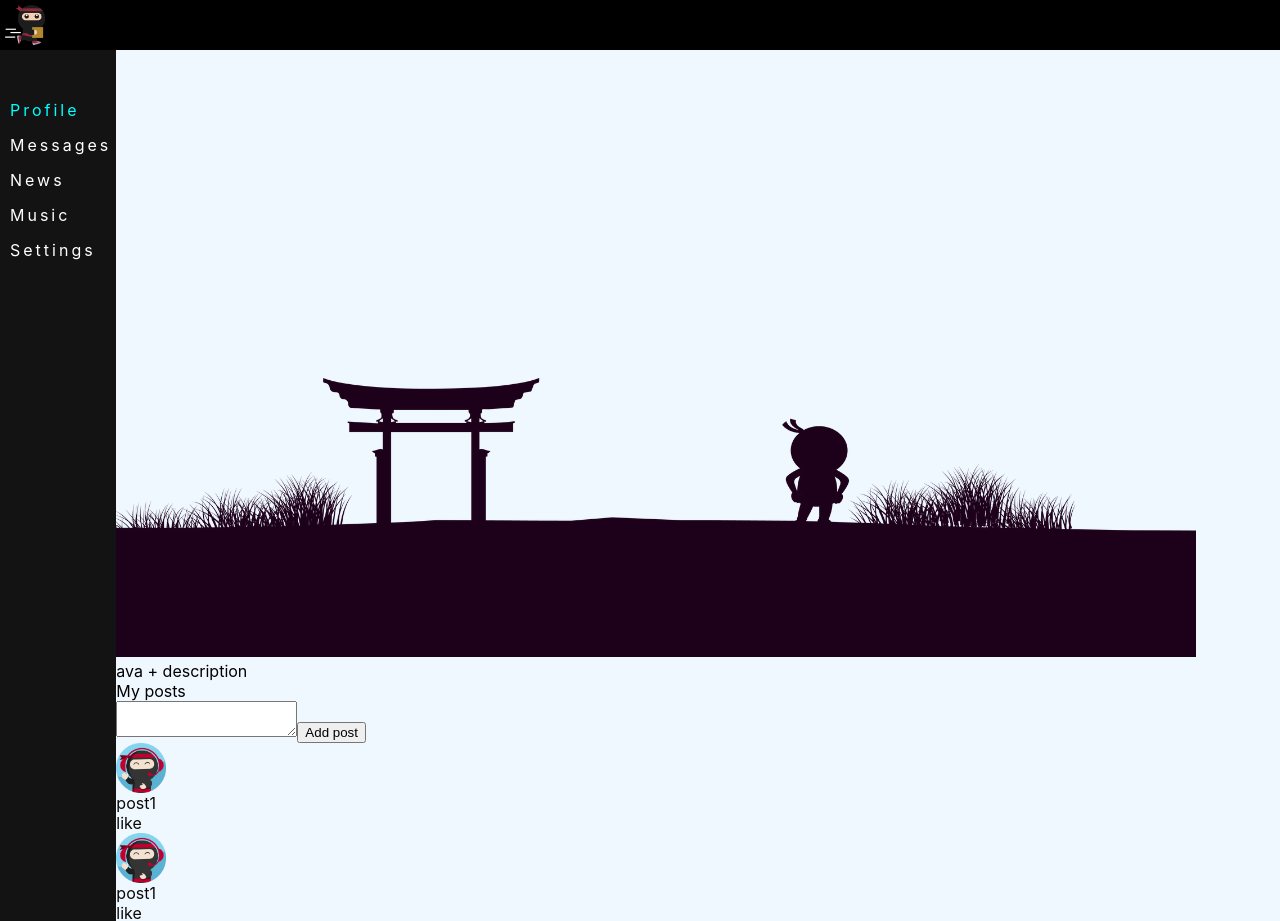
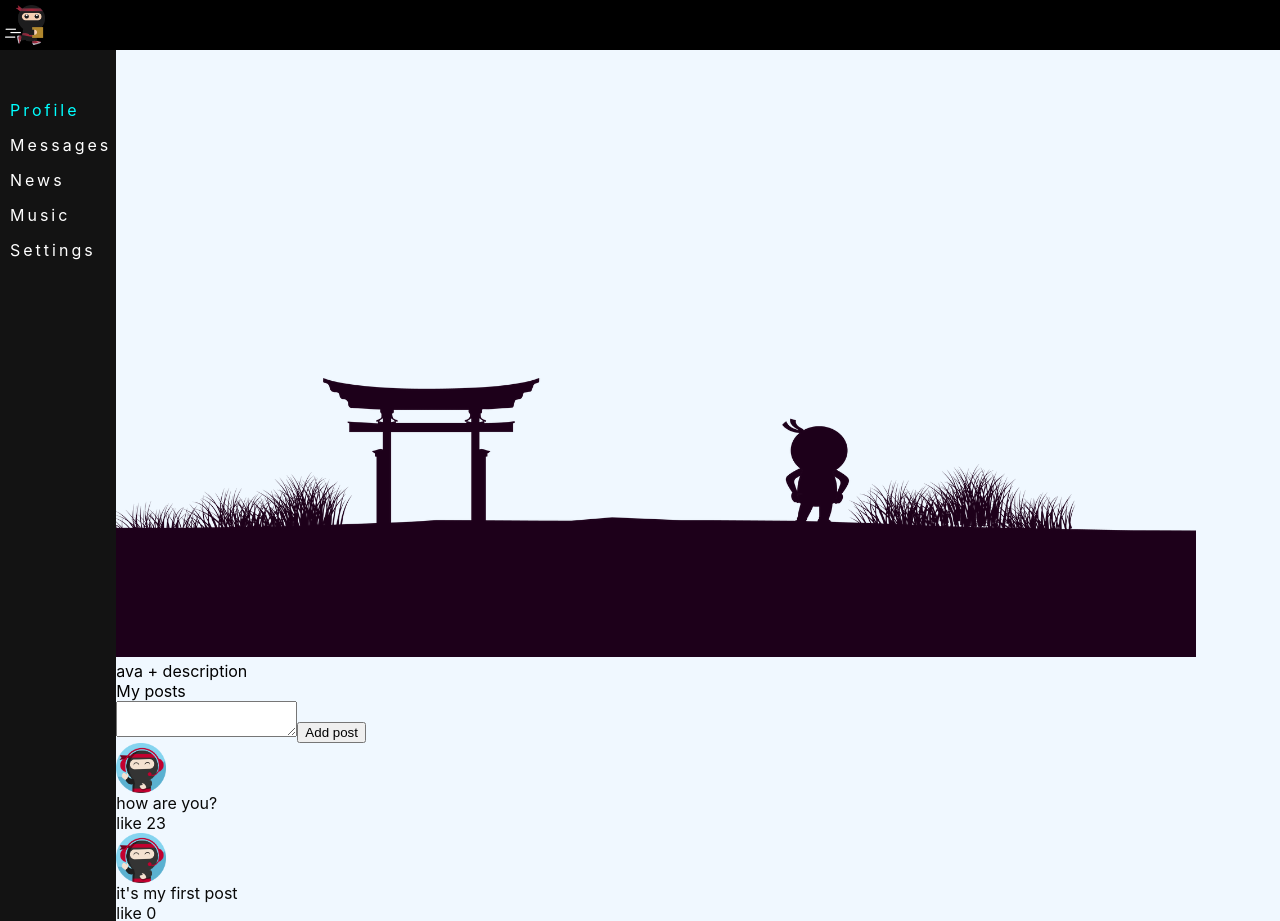
Before and after one commit to mayakovslky/social_network, a React (Create React App) app: page / in a window 1280 px wide. Shown: the top 921 px of the page. Built offline with nearby package versions, Linux system fonts and the light colour scheme.

Commit message:
Add props to component Post

```diff
--- a/src/components/Profile/MyPosts/MyPosts.tsx
+++ b/src/components/Profile/MyPosts/MyPosts.tsx
@@ -12,9 +12,8 @@ const MyPosts = () => {
                 <button>Add post</button>
             </div>
             <div className={s.posts}>
-                <Post/>
-                <Post/>
-                <Post/>
+                <Post message={'how are you?'} likesCount={23}/>
+                <Post message={"it's my first post"} likesCount={0}/>
             </div>
         </div>
     )
--- a/src/components/Profile/MyPosts/Post/Post.tsx
+++ b/src/components/Profile/MyPosts/Post/Post.tsx
@@ -2,14 +2,19 @@ import React from "react";
 import s from './Post.module.css';
 import avatar from './ninjaOnline.webp'
 
-const Post = () => {
+type MessagePropsType = {
+    message: string
+    likesCount: number
+}
+
+const Post = (props: MessagePropsType) => {
     return (
 
         <div className={s.item}>
             <img src={avatar} alt=""/>
-            post1
+            {props.message}
             <div>
-                <span>like</span>
+                <span>like</span> {props.likesCount}
             </div>
         </div>
 
```
